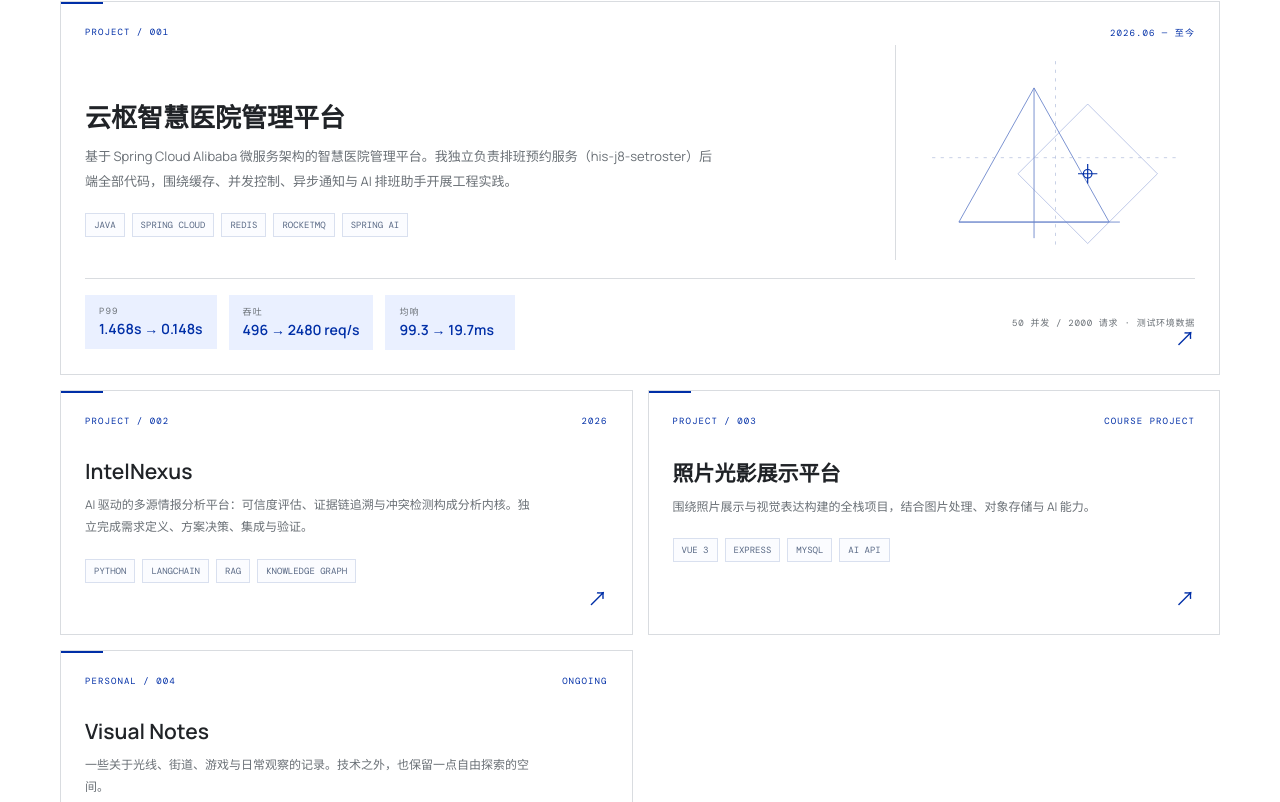
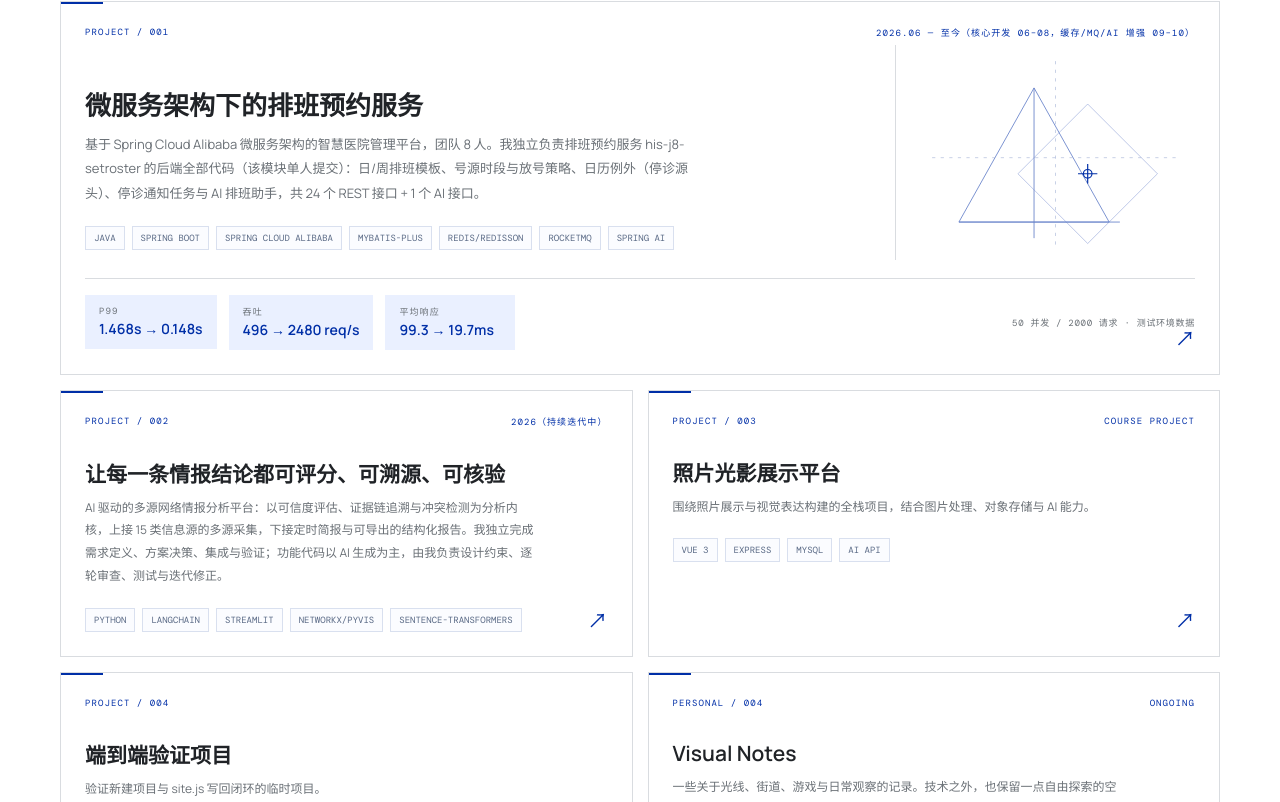
Before and after one commit to yuanyyyyyyyyy/rain, a Vue app: page / in a window 1280 px wide. Shown: the part 858-1660 px from the top of the page. Built offline with nearby package versions, Linux system fonts and the light colour scheme; no server answers.

Commit message:
publish: content update from admin console

```diff
--- a/src/data/site.js
+++ b/src/data/site.js
@@ -24,26 +24,30 @@ export const projects = [
     slug: 'yunshu',
     no: '001',
     flagship: true,
-    period: '2026.06 — 至今',
-    title: '云枢智慧医院管理平台',
+    period: '2026.06 — 至今（核心开发 06–08，缓存/MQ/AI 增强 09–10）',
+    title: '微服务架构下的排班预约服务',
     summary:
-      '基于 Spring Cloud Alibaba 微服务架构的智慧医院管理平台。我独立负责排班预约服务（his-j8-setroster）后端全部代码，围绕缓存、并发控制、异步通知与 AI 排班助手开展工程实践。',
-    tags: ['JAVA', 'SPRING CLOUD', 'REDIS', 'ROCKETMQ', 'SPRING AI'],
-    // 性能数据：hey -n 2000 -c 50，本机服务 + dev 虚机中间件，测试环境数据（出处：压测报告.md）
+      '基于 Spring Cloud Alibaba 微服务架构的智慧医院管理平台，团队 8 人。我独立负责排班预约服务 his-j8-setroster 的后端全部代码（该模块单人提交）：日/周排班模板、号源时段与放号策略、日历例外（停诊源头）、停诊通知任务与 AI 排班助手，共 24 个 REST 接口 + 1 个 AI 接口。',
+    tags: ['JAVA', 'SPRING BOOT', 'SPRING CLOUD ALIBABA', 'MYBATIS-PLUS', 'REDIS/REDISSON', 'ROCKETMQ', 'SPRING AI', ],
     metrics: [
       { label: 'P99', value: '1.468s → 0.148s' },
       { label: '吞吐', value: '496 → 2480 req/s' },
-      { label: '均响', value: '99.3 → 19.7ms' },
+      { label: '平均响应', value: '99.3 → 19.7ms' },
     ],
   },
   {
     slug: 'intelnexus',
     no: '002',
-    period: '2026',
-    title: 'IntelNexus',
+    period: '2026（持续迭代中）',
+    title: '让每一条情报结论都可评分、可溯源、可核验',
     summary:
-      'AI 驱动的多源情报分析平台：可信度评估、证据链追溯与冲突检测构成分析内核。独立完成需求定义、方案决策、集成与验证。',
-    tags: ['PYTHON', 'LANGCHAIN', 'RAG', 'KNOWLEDGE GRAPH'],
+      'AI 驱动的多源网络情报分析平台：以可信度评估、证据链追溯与冲突检测为分析内核，上接 15 类信息源的多源采集，下接定时简报与可导出的结构化报告。我独立完成需求定义、方案决策、集成与验证；功能代码以 AI 生成为主，由我负责设计约束、逐轮审查、测试与迭代修正。',
+    tags: ['PYTHON', 'LANGCHAIN', 'STREAMLIT', 'NETWORKX/PYVIS', 'SENTENCE-TRANSFORMERS', ],
+    metrics: [
+      { label: '测试文件', value: '95 个' },
+      { label: '测试函数', value: '1101 个' },
+      { label: '测试类', value: '126 个' },
+    ],
   },
   {
     slug: 'shimmer',
@@ -52,9 +56,17 @@ export const projects = [
     title: '照片光影展示平台',
     summary:
       '围绕照片展示与视觉表达构建的全栈项目，结合图片处理、对象存储与 AI 能力。',
-    tags: ['VUE 3', 'EXPRESS', 'MYSQL', 'AI API'],
+    tags: ['VUE 3', 'EXPRESS', 'MYSQL', 'AI API', ],
   },
+  {
+    slug: 'test-e2e',
+    no: '004',
+    title: '端到端验证项目',
+    summary:
+      '验证新建项目与 site.js 写回闭环的临时项目。',
+  }
 ]
+// === PROJECTS:AUTO-END ===
 
 export const capabilities = [
   {
```
Also changed, not shown: src/data/projects/shimmer.js (added, +19 -0 lines), src/data/projects/test-e2e.js (added, +10 -0 lines).
